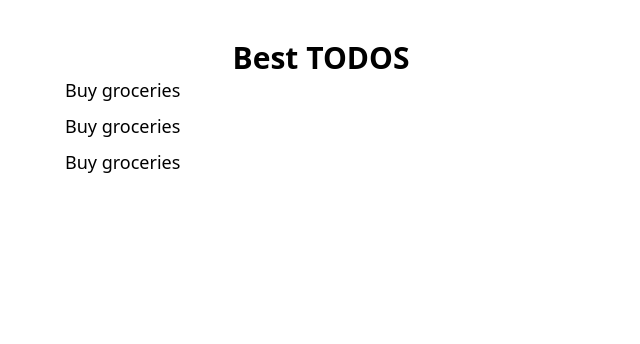
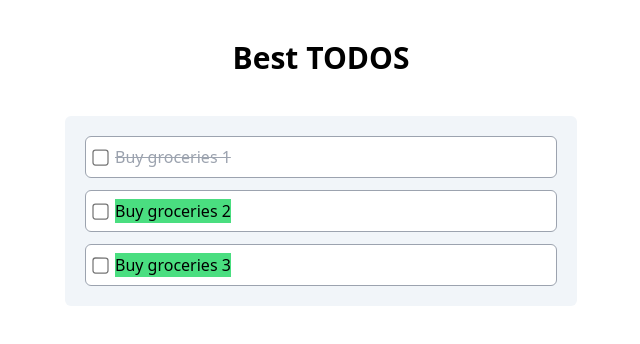
Before and after one commit to Igorth/best-todo, a React (Vite) app: page / in a window 1280 px wide. Shown: the top 344 px of the page, without its empty margins (319-959 px from the left). Built offline with nearby package versions, Linux system fonts and the light colour scheme.

Commit message:
feat: add TodoItem component and style

```diff
--- a/src/App.tsx
+++ b/src/App.tsx
@@ -1,15 +1,14 @@
+import TodoItem from './components/TodoItem';
 import { dummyData } from './data/todos';
 
 function App() {
   return (
-    <main className="py-10 h-screen">
+    <main className="py-10 h-screen space-y-10">
       <h1 className="font-bold text-3xl text-center">Best TODOS</h1>
-      <div className="max-w-lg mx-auto">
-        <div className="space-y-2">
+      <div className="max-w-lg mx-auto bg-slate-100 rounded-md p-5">
+        <div className="space-y-3">
           {dummyData.map(todo => (
-            <p key={todo.id} className="text-lg">
-              {todo.title}
-            </p>
+            <TodoItem todo={todo} />
           ))}
         </div>
       </div>
--- /dev/null
+++ b/src/components/TodoItem.tsx
@@ -0,0 +1,21 @@
+import { Todo } from '../types/todo';
+
+interface TodoItemProps {
+  todo: Todo;
+}
+export default function TodoItem({ todo }: TodoItemProps) {
+  return (
+    <div>
+      <label className="flex items-center gap-2 border rounded-md p-2 border-gray-400 bg-white hover:bg-slate-50">
+        <input type="checkbox" className="scale-125" />
+        <span
+          className={
+            todo.completed ? 'line-through text-gray-400' : 'bg-green-400'
+          }
+        >
+          {todo.title}
+        </span>
+      </label>
+    </div>
+  );
+}
--- a/src/data/todos.ts
+++ b/src/data/todos.ts
@@ -3,17 +3,17 @@
 export const dummyData: Todo[] = [
   {
     id: 1,
-    title: 'Buy groceries',
-    completed: false,
+    title: 'Buy groceries 1',
+    completed: true,
   },
   {
     id: 2,
-    title: 'Buy groceries',
+    title: 'Buy groceries 2',
     completed: false,
   },
   {
     id: 3,
-    title: 'Buy groceries',
+    title: 'Buy groceries 3',
     completed: false,
   },
 ];
```
